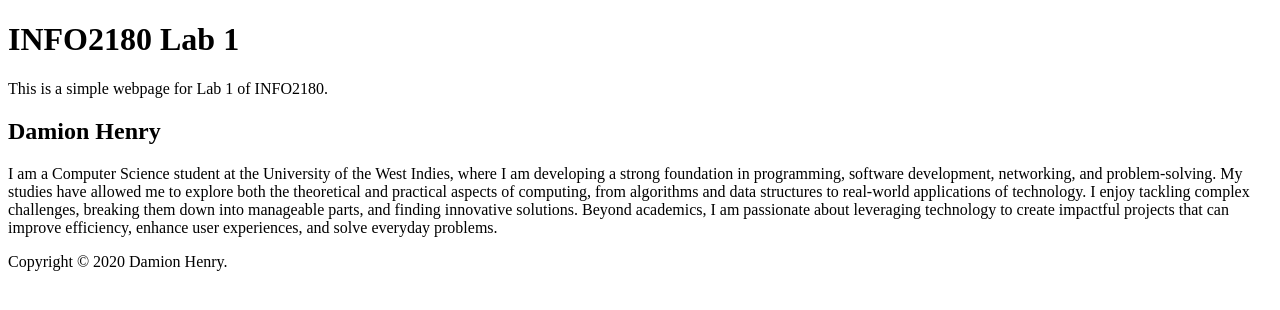
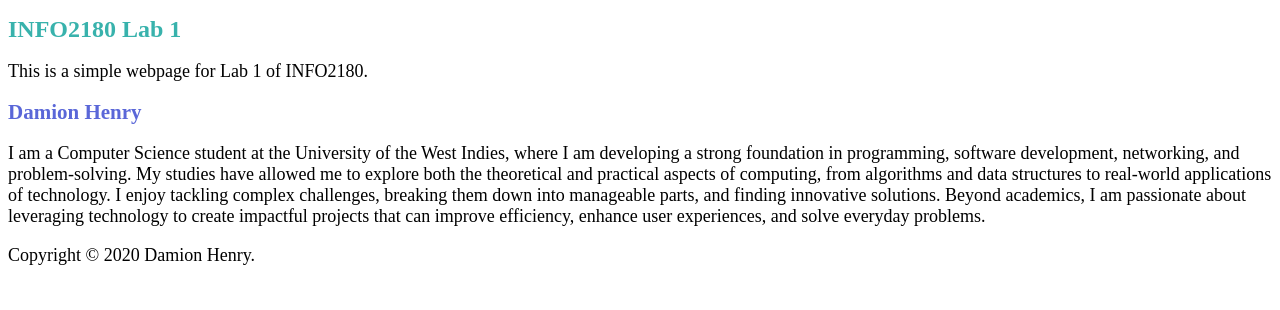
Before and after one commit to IAMCHEEZTRIX/info2180-lab1, a plain HTML site: page index.html in a window 1280 px wide. Drawn offline with Linux system fonts and the light colour scheme.

Commit message:
Added css style to webpage

```diff
--- a/index.html
+++ b/index.html
@@ -4,6 +4,7 @@
     <meta charset="UTF-8" />
     <meta name="viewport" content="width=device-width, initial-scale=1.0" />
     <meta http-equiv="X-UA-Compatible" content="ie=edge" />
+    <link rel="stylesheet" href="styles.css" />
     <title>INFO2180 Lab 1</title>
   </head>
   <body>
--- /dev/null
+++ b/styles.css
@@ -0,0 +1,13 @@
+h1 {
+  font-size: 24px;
+  color: #38b2ac;
+}
+
+h2 {
+  font-size: 21px;
+  color: #5a67d8;
+}
+
+p {
+  font-size: 18px;
+}
```
